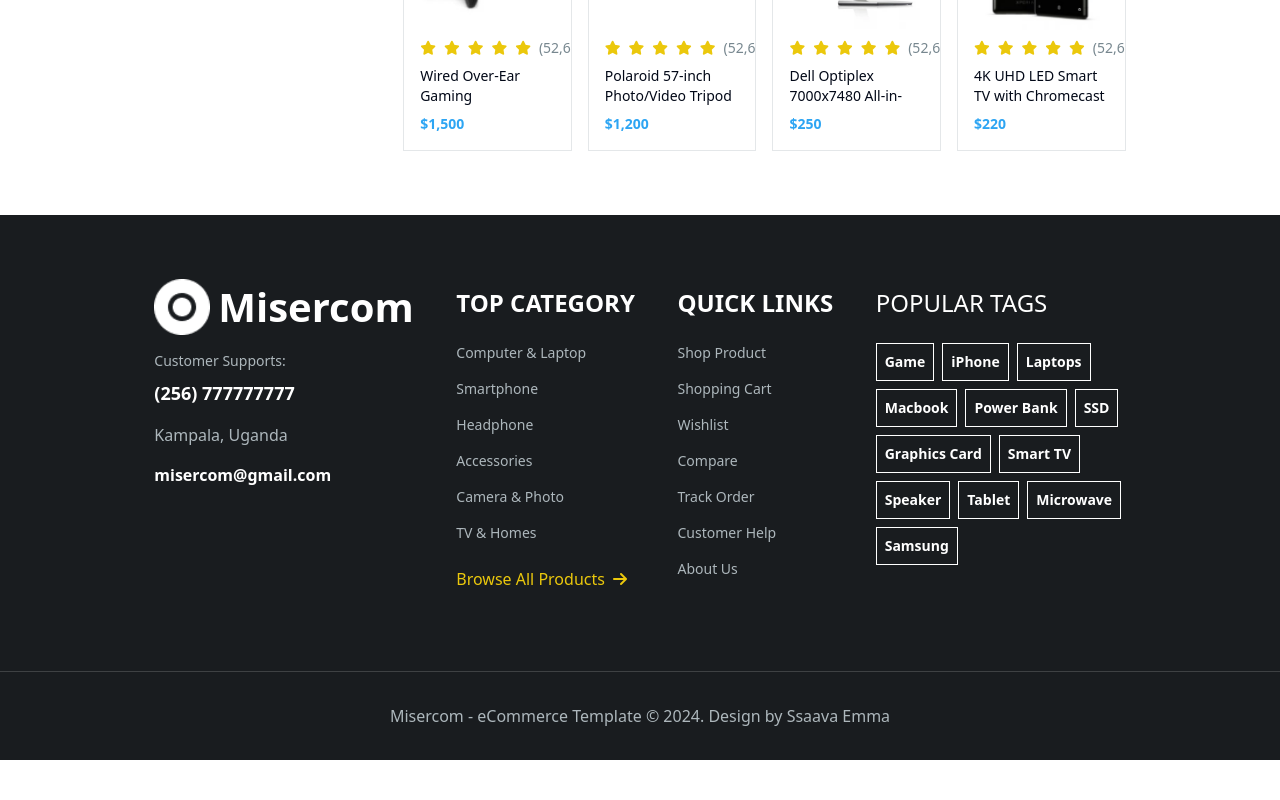
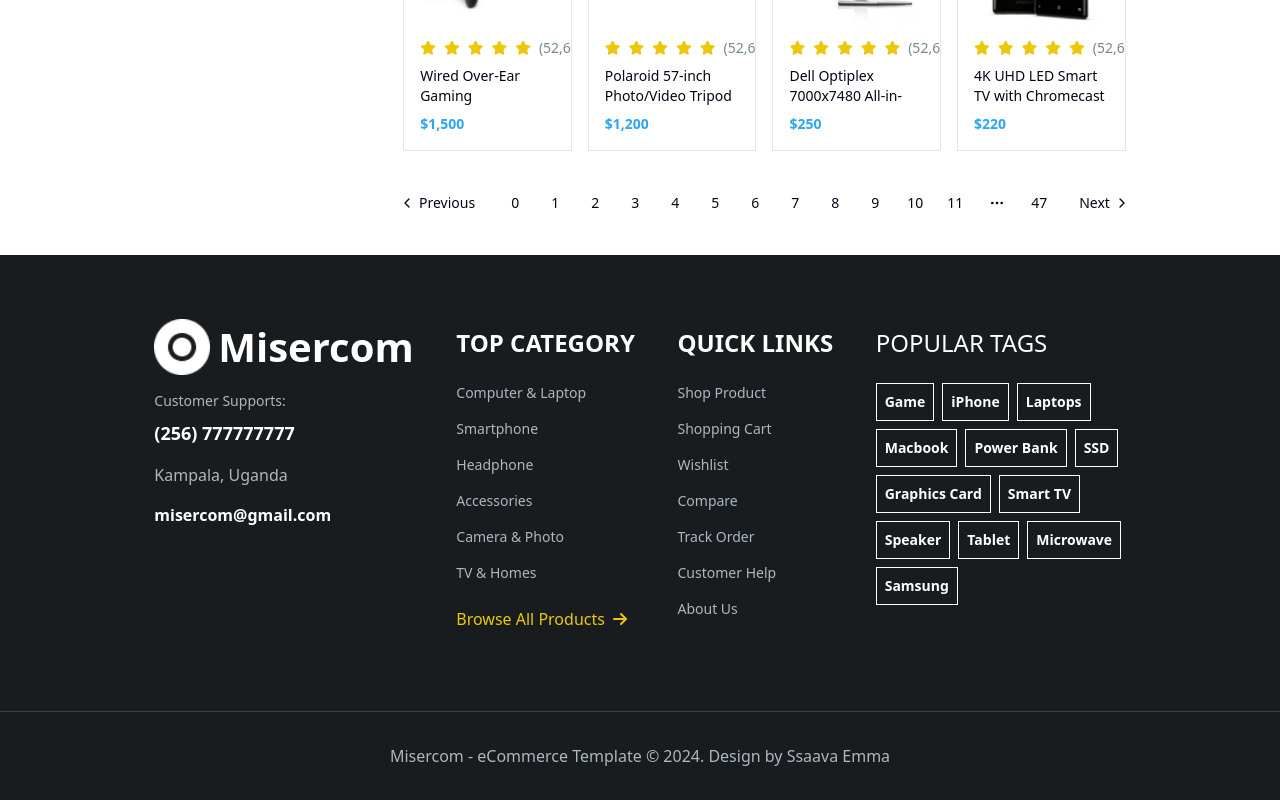
Before and after one commit to Ssaava/e-commerce-shop, a React (Vite) app: page /products in a window 1280 px wide. Shown: the part 2970-3770 px from the top of the page. Before the commit the page ends 3730 px from the top, so only its background shows below. Built offline with nearby package versions, Linux system fonts and the light colour scheme.

Commit message:
added pagnition to UI

```diff
--- a/src/pages/Products.tsx
+++ b/src/pages/Products.tsx
@@ -6,6 +6,15 @@
 import SearchInput from "@/components/SearchInput.tsx";
 import {products} from "@/assets/data/data.tsx";
 import ProductCard from "@/components/ProductCard.tsx";
+import {
+    Pagination,
+    PaginationContent,
+    PaginationEllipsis,
+    PaginationItem,
+    PaginationLink,
+    PaginationNext,
+    PaginationPrevious
+} from "@/components/ui/pagination.tsx";
 
 const Categories = [
     "Electronic Devices", "Computer & Laptop", "Computer Accessories",
@@ -207,6 +216,33 @@
                                 }
                             </div>
                         </div>
+
+                        <Pagination>
+                        <PaginationContent>
+                            <PaginationItem>
+                                <PaginationPrevious href="/products" />
+                            </PaginationItem>
+                            <div className={"flex items-center max-w-[30rem] overflow-hidden"}>
+                                {
+                                    products.map((_, index)=>(
+                                        <PaginationItem key={index}>
+                                            <PaginationLink href="#">{index}</PaginationLink>
+                                        </PaginationItem>
+                                    ))
+                                }
+                            </div>
+                            <PaginationItem>
+                                <PaginationEllipsis />
+                            </PaginationItem>
+                            <PaginationItem>
+                                <PaginationLink href="#">{products.length-1}</PaginationLink>
+                            </PaginationItem>
+                            <PaginationItem>
+                                <PaginationNext href="#" />
+                            </PaginationItem>
+                        </PaginationContent>
+                    </Pagination>
+
                     </div>
                 </div>
             </section>
```
